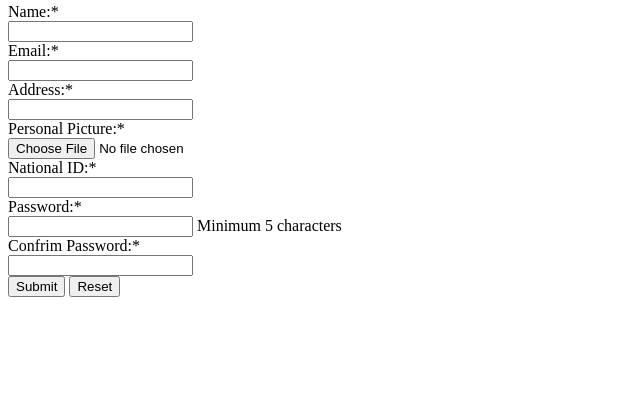
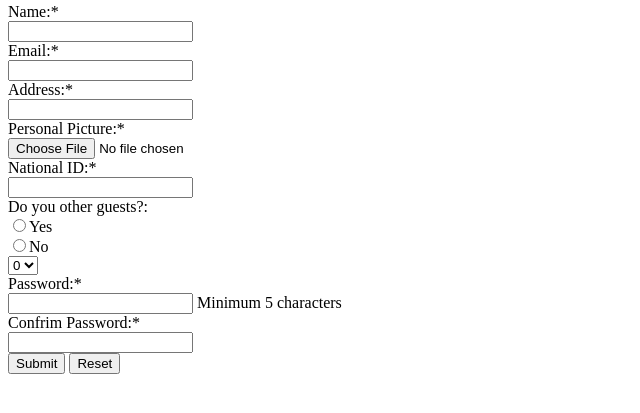
Before and after one commit to YoussefAmrousy/Hotel-Project, a PHP site: page /SignUp.php in a window 1280 px wide. Shown: the part 168-581 px from the top of the page, without its empty margins (0-640 px from the left). Run offline with PHP 8.4, Linux system fonts and the light colour scheme.

Commit message:
Login & Registartion 1.1

```diff
--- a/SignUp.php
+++ b/SignUp.php
@@ -67,6 +67,16 @@ if(isset($_POST['Submit'])){ //check if form was submitted
 	<input type="file" name="Profilepic"><br>
 	National ID:*<br>
 	<input type="text" name="Nationalid"> <?php echo $nationIDErr ?> <br>
+	Do you other guests?:<br>
+	<input type="radio" name="guestNo" value=yes">Yes<br>
+	<input type="radio" name="guestNo" value="no">No<br>
+	<select name="GuestNumber">
+		<option value="zero">0</option>
+		<option value="one">1</option>
+		<option value="two">2</option>
+		<option value="three">3</option>
+		<option value="four">4</option>
+	</select><br>
 	Password:*<br>
 	<input type="Password" name="Password"> <?php echo $pwdMsg ?><br>
 	Confrim Password:*<br>
```
